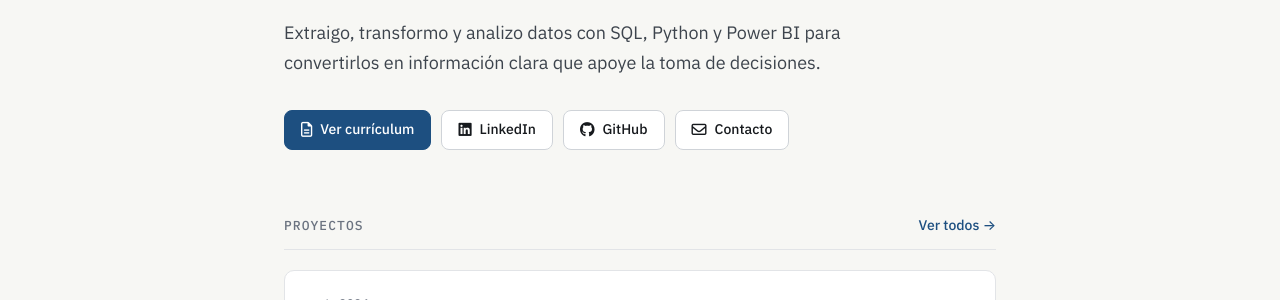
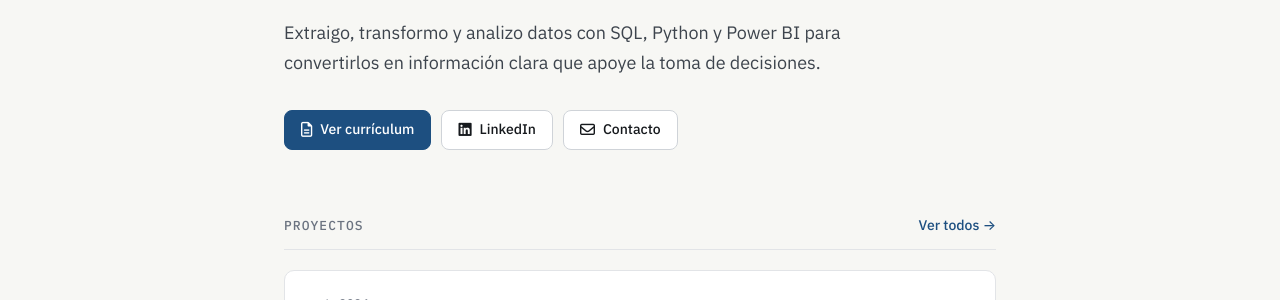
Before and after one commit to AlvBDB/AlvBDB.github.io, a Jekyll site: the page built from index.html, in a window 1280 px wide and 1332 px high. Shown: the part 341-641 px from the top of the window. Built offline with Jekyll 4.4.1, drawn with Linux system fonts in a browser that asks for light colours; nearby versions of some CDN libraries.

Commit message:
Quitar botón de GitHub de la portada
Co-Authored-By: Claude Opus 5.5 <noreply@anthropic.com>
Claude-Session: https://claude.ai/code/session_01Y2yXjSVSnKfqk9r6LsYqEN

```diff
--- a/index.html
+++ b/index.html
@@ -16,9 +16,6 @@ title: Home
         {% endif %}
         {% if site.linkedin %}
             <a class="btn" href="https://www.linkedin.com/in/{{ site.linkedin }}" target="_blank" rel="noopener"><i class="fa-brands fa-linkedin"></i> LinkedIn</a>
-        {% endif %}
-        {% if site.github %}
-            <a class="btn" href="https://github.com/{{ site.github }}" target="_blank" rel="noopener"><i class="fa-brands fa-github"></i> GitHub</a>
         {% endif %}
         {% if site.email %}
             <a class="btn" href="mailto:{{ site.email }}"><i class="fa-regular fa-envelope"></i> Contacto</a>
```
